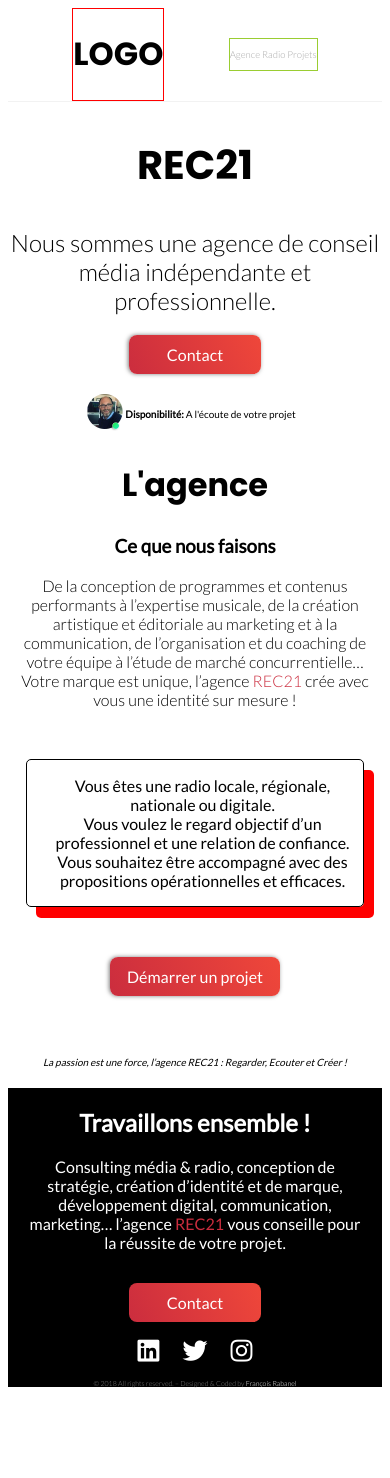
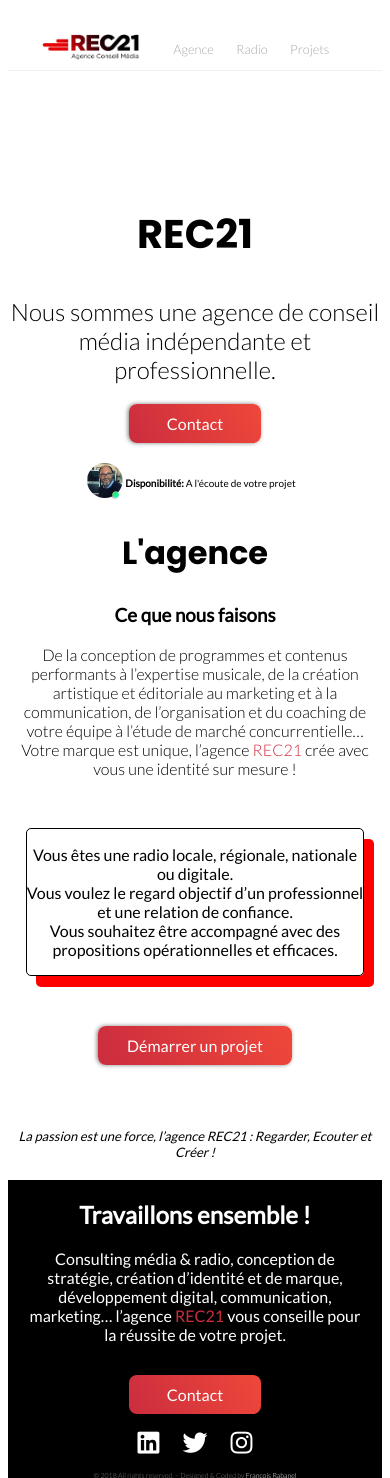
Before and after one commit to FrancoisRab/ClaudE-website, a Flask app: page / in a window 390 px wide. Shown: the top 1478 px of the page. Before the commit the page ends 1388 px from the top, so only its background shows below. Run offline with Flask 2, Linux system fonts and the light colour scheme; some libraries are stand-ins or nearby versions.

Commit message:
some css fix on home, mobile and desktop version

```diff
--- a/static/css/agence.css
+++ b/static/css/agence.css
@@ -29,3 +29,7 @@
 .presentation ul li {
   font-weight: lighter;
 }
+
+#btn-agency {
+  padding: 10px;
+}
--- a/static/css/app.css
+++ b/static/css/app.css
@@ -26,11 +26,6 @@ body a:hover {
   color: rgb(255, 51, 51);
 }
 
-.headline-footer {
-  text-align: center;
-  font-size: 10px;
-}
-
 /* Mobile grid */
 .display-grid {
   display: grid;
@@ -48,11 +43,13 @@ body a:hover {
   border-bottom: 1px solid rgba(0,0,0,0.05);
   background-color: rgba(255,255,255,0.99);
   z-index: 10;
+  padding-top: 20px;
 }
 
 .content-grid {
   grid-column: 1/2;
   grid-row: 2/3;
+  margin-top: 100px;
 }
 
 .footer {
--- a/static/css/footer.css
+++ b/static/css/footer.css
@@ -1,5 +1,7 @@
 .headline-footer {
   color: black;
+  text-align: center;
+  font-size: 13px;
 }
 
 .footer-content {
--- a/static/css/index.css
+++ b/static/css/index.css
@@ -54,16 +54,20 @@
   margin-top: 50px;
 }
 
-.agency-btn {
+.agency-index-btn {
   margin-top: 50px;
 }
 
-#btn-agency {
-  width: 40%;
-  margin: 0 auto;
+
+.btn-index {
   padding: 10px;
+  margin: 0px 90px;
 }
 
+/*
+margin: 0 auto;
+width: 40%;
+*/
 
 @media (min-width: 800px) {
   .grid-index {
@@ -72,17 +76,15 @@
     grid-template-rows: 1fr auto auto;
   }
   .header-content {
-    margin-top: 100px;
     grid-column: 2/3;
     grid-row: 1/2;
   }
   .header-images img {
     display: block;
-    width: 80%;
-    padding-left: 40px;
+    width: 350px;
+    padding-left: 120px;
   }
   .header-images {
-    margin-top: 100px;
     grid-column: 3/4;
     grid-row: 1/2;
   }
@@ -127,16 +129,18 @@
     grid-column: 3/4;
     grid-row: 3/4;
     margin-top: 10px;
+    margin-bottom: 50px;
     padding: 10px;
   }
 
-  .agency-btn {
+  .agency-index-btn {
     grid-column: 3/4;
     grid-row: 2/3;
     padding-top: 110px;
+    display: flex;
+    justify-content: flex-end;
   }
-
-  #btn-agency {
-    margin: 0px 0px 0px 230px;
+  .btn-index {
+    margin: 0px;
   }
 }
--- a/static/css/navbar.css
+++ b/static/css/navbar.css
@@ -1,11 +1,10 @@
 .navbar-logo {
-  border: 1px solid red;
   transition: 0.3s;
   z-index: 12;
 }
 
 .navbar-logo img {
-  width: 8%;
+  width: 100px;
 }
 
 .navbar-logo a {
@@ -16,13 +15,13 @@
 }
 
 .navbar-menu {
-  border: 1px solid yellowgreen;
-  font-size: 0.6em;
+  font-size: 0.8em;
 }
 
 .navbar-menu ul li a {
   color: darkgrey;
   font-weight: lighter;
+  padding-right: 20px;
 }
 .navbar-menu ul li a:hover {
   color: red;
@@ -48,7 +47,14 @@
 
 @media (min-width: 800px) {
   .navbar-btn {
-    border: 1px solid yellow;
     display: block;
   }
+
+  .navbar-logo img {
+    width: 200px;
+  }
+
+  .navbar-menu {
+    font-size: 1em;
+  }
 }
--- a/static/css/radio.css
+++ b/static/css/radio.css
@@ -3,6 +3,6 @@
   border: 1px solid;
   box-shadow: 10px 11px red;
 }
-.flashbox p {
+.flashbox-radio p {
   padding-left: 15px;
 }
--- a/templates/layout/shared/_navbar.html
+++ b/templates/layout/shared/_navbar.html
@@ -1,6 +1,6 @@
 <div class="navbar-logo">
   <a href="/">
-    <h1>LOGO</h1>
+    <img src="static/images/REC21.png" alt="Revenez sur l'accueil">
   </a>
 </div>
 <div class="navbar-menu">
--- a/templates/pages/index.html
+++ b/templates/pages/index.html
@@ -41,9 +41,9 @@
     Vous voulez le regard objectif d’un professionnel et une relation de confiance.<br>
     Vous souhaitez être accompagné avec des propositions opérationnelles et efficaces.</p>
   </div>
-  <div class="agency-btn">
+  <div class="agency-index-btn">
     <a href="{{url_for('contact')}}">
-      <div class="btn" id="btn-agency">Démarrer un projet</div>
+      <div class="btn btn-index">Démarrer un projet</div>
     </a>
   </div>
 </div>
--- a/templates/pages/radio.html
+++ b/templates/pages/radio.html
@@ -10,7 +10,7 @@
       L’agence REC21 vous offre sa vision à travers la connaissance du marché
       et de l’éco système des radios d’aujourd’hui…de demain.
     </p>
-    <div class="flashbox">
+    <div class="flashbox flashbox-radio">
       <p>
         Vous êtes une radio locale, régionale, nationale ou digitale.<br>
         Vous voulez le regard objectif d’un professionnel et une relation de confiance.<br>
```
Also changed, not shown: static/images/REC21.png, 2 other files.
